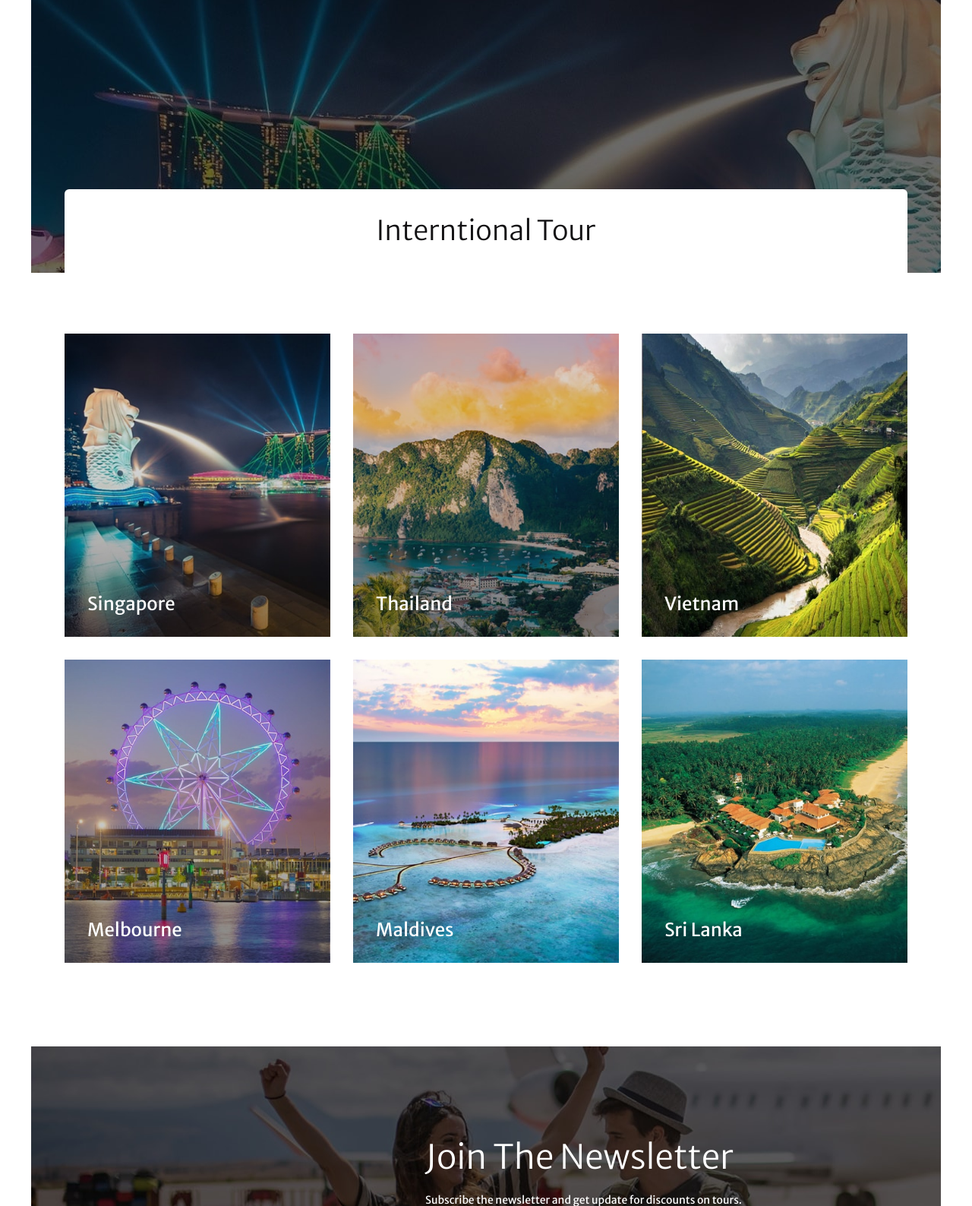
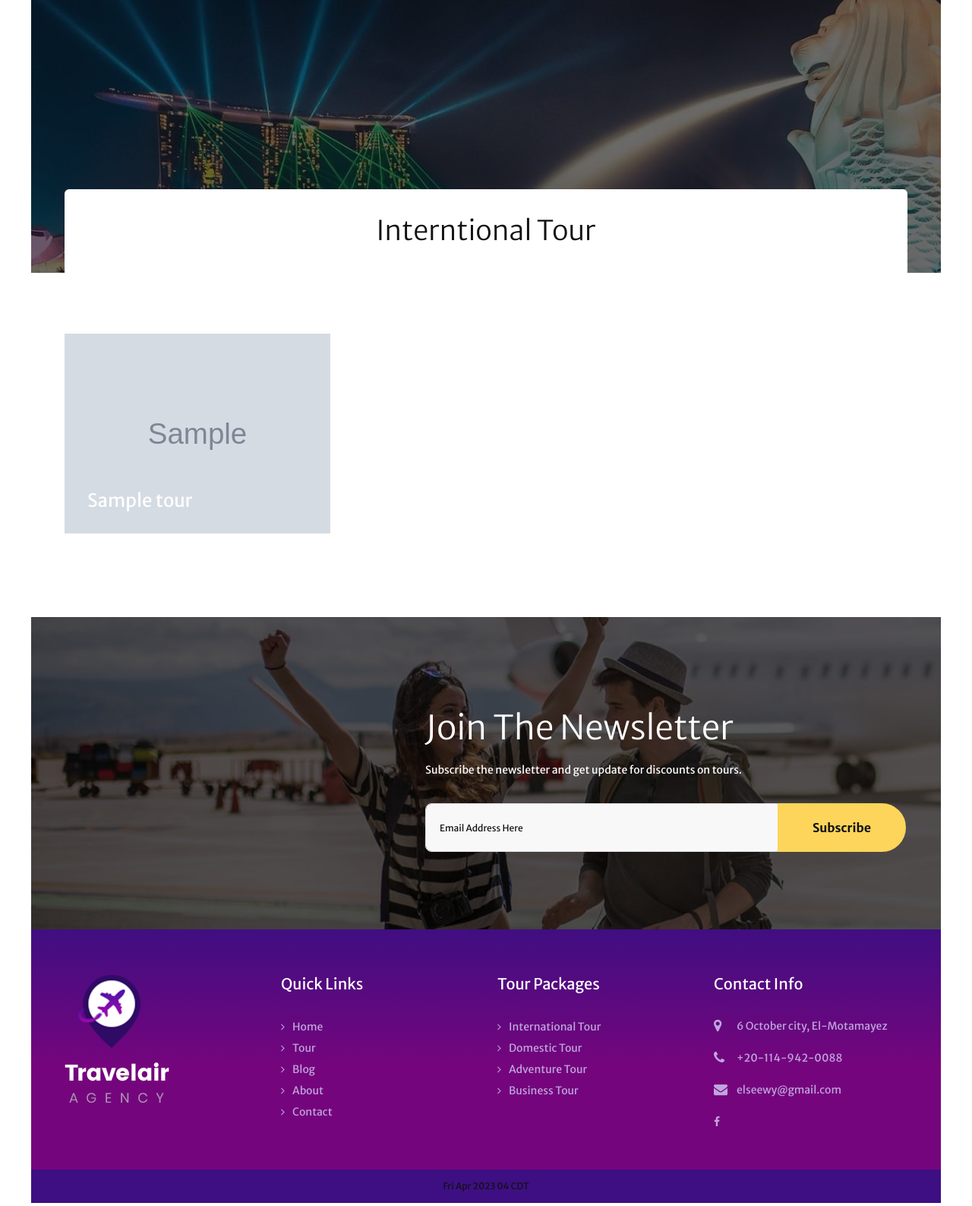
Before and after one commit to elseewy/sewetravel, a Django app: template templates/pages/tour-single-list.html in a window 1280 px wide. Shown: the part 136-1723 px from the top of the page at 76% size. Run offline with Django 4.2, Linux system fonts and the light colour scheme; the template is opened without the code that fills it: most values are stand-ins (such as "Sample title", 1, 10 or a date in 2020); grey boxes marked "Sample" are stand-in pictures; some libraries are stand-ins or nearby versions.

Commit message:
tours done

```diff
--- a/pages/urls.py
+++ b/pages/urls.py
@@ -6,9 +6,6 @@ urlpatterns = [
     path('about',views.about, name='about'),
     path('gallery',views.gallery, name='gallery'),
     path('contact',views.contact, name='contact'),
-    path('tourlist',views.tourlist, name='tourlist'),
-    path('toursinglelist',views.toursinglelist, name='toursinglelist'),
-    path('toursingle',views.toursingle, name='toursingle'),
     path('tourbooking', views.tourbooking, name='tourbooking'),
     path('blog',views.blog, name='blog'),
 ]
--- a/sewetravel/urls.py
+++ b/sewetravel/urls.py
@@ -21,6 +21,6 @@ from django.conf.urls.static import static
 urlpatterns = [
     path("admin/", admin.site.urls),
     path('', include('pages.urls')),
-    path('tours', include('tours.urls')),
-    path('tourlists', include('tourlists.urls')),
+    path('tours/', include('tours.urls')),
+    path('tourlists/', include('tourlists.urls')),
 ]  + static(settings.MEDIA_URL, document_root=settings.MEDIA_ROOT)
--- a/templates/base.html
+++ b/templates/base.html
@@ -13,6 +13,7 @@
     <title>Travelair Agency HTML Website Template</title>
     <!-- Bootstrap -->
     <link href="{% static 'css/bootstrap.min.css' %}" rel="stylesheet">
+
     <!-- Google Fonts -->
     <link href="https://fonts.googleapis.com/css?family=Merriweather+Sans:300,300i,400,400i,700,700i,800,800i" rel="stylesheet">
     <!-- owl-carousel -->
--- a/templates/includes/footer.html
+++ b/templates/includes/footer.html
@@ -14,7 +14,7 @@
                             <h3 class="footer-title ">Quick Links</h3>
                             <ul class="angle list-none">
                                 <li><a href="{% url 'home'%} ">Home</a></li>
-                                <li><a href="{% url 'toursinglelist'%}">Tour</a></li>
+                                <li><a href="{% url 'tours'%}">Tour</a></li>
                                 <li><a href="{% url 'blog'%}">Blog</a></li>
                                 <li><a href="{% url 'about'%} ">About</a></li>
                                 <li><a href="{% url 'contact'%} ">Contact</a></li>
--- a/templates/includes/navbar.html
+++ b/templates/includes/navbar.html
@@ -12,7 +12,7 @@
                                 <div id="navigation">
                                     <ul>
                                         <li class="active"><a href="{% url 'home' %}">Home</a></li>
-                                        <li><a href="{% url 'toursinglelist' %}">Tour Packages</a></li>
+                                        <li><a href="{% url 'tours' %}">Tour Packages</a></li>
                                         <li><a href="{% url 'gallery' %}">Gallery</a></li>
                                         <li><a href="{% url 'about' %}">About</a></li>
                                         <li><a href="{% url 'blog' %}">Blog</a></li>
--- a/templates/pages/tour-single-list.html
+++ b/templates/pages/tour-single-list.html
@@ -1,7 +1,7 @@
 {% extends 'base.html' %}
 
 {% block content %}
-
+{% load humanize %}
 {% load static %}
 
 
@@ -21,140 +21,70 @@
         <div class="content">
             <div class="container">
                 <div class="row">
+                    {% for tour in tours %}
                             <div class="col-xl-4 col-lg-4 col-md-4 col-sm-6 col-12">
                                 <!-- destination-section -->
                                 <div class="destination-block">
                                     <div class="desti-img">
-                                <img src="{% static 'images/destination_1.jpg' %}" alt="">
-                                <a href="#" class="desti-title">Singapore</a>
+                                        <img src="{{ tour.tour_photo.url }}" alt="">
+                                        <a href="#" class="desti-title">{{tour.tour_title}}</a>
                                         <div class="overlay">
                                             </div>
                                             <div class="text">
-                                        <h3 class="mb20 text-white">Singapore</h3>
+                                                <h3 class="mb20 text-white">{{tour.tour_title}}</h3>
                                                <ul class="angle list-none">
-                                        <li>4 Nights / 3 days</li>
-                                        <li>3 Star hotel</li>
-                                        <li>Breakfast and Dinner</li>
+                                                <li>{{tour.no_nights}} Nights / {{tour.no_days}} days</li>
+                                                <li>{{tour.no_stars}} Star hotel</li>
+                                                <li>{{tour.meal_one}} and {{tour.meal_two}}</li>
                                                </ul>
-                                    <p class="price">$1599</p>
-                                        <a href="#" class="btn-link">Go for Singapore <i class="fa fa-angle-right"></i></a></div>
-
-                            </div>
-                        </div>
-                        <!-- /.destination-section -->
-                    </div>
-                    <div class="col-xl-4 col-lg-4 col-md-4 col-sm-6 col-12">
-                        <!-- destination-section -->
-                        <div class="destination-block">
-                            <div class="desti-img">
-                                <img src="{% static 'images/destination_2.jpg' %}" alt="">
-                                <a href="#" class="desti-title">Thailand</a>
-                                <div class="overlay">
-                                    </div>
-                                    <div class="text">
-                                        <h3 class="mb20 text-white">Thailand</h3>
-                                        <ul class="angle list-none">
-                                        <li>5 Nights / 4 days</li>
-                                        <li>3 Star hotel</li>
-                                        <li>Breakfast and Dinner</li>
-                                    </ul>
-                                    <p class="price">$2599</p>
-                                        <a href="#" class="btn-link">Go for Thailand <i class="fa fa-angle-right"></i></a></div>
-
-                            </div>
-                        </div>
-                        <!-- /.destination-section -->
-                    </div>
-                    <div class="col-xl-4 col-lg-4 col-md-4 col-sm-6 col-12">
-                        <!-- destination-section -->
-                        <div class="destination-block">
-                            <div class="desti-img">
-                                <img src="{% static 'images/destination_3.jpg' %}" alt="">
-                                <a href="#" class="desti-title">Vietnam</a>
-                                <div class="overlay">
-                                    </div>
-                                    <div class="text">
-                                        <h3 class="mb20 text-white">Vietnam</h3>
-                                         <ul class="angle list-none">
-                                        <li>6 Nights / 5 days</li>
-                                        <li>3 Star hotel</li>
-                                        <li>Breakfast and Dinner</li>
-                                    </ul>
-                                    <p class="price">$4599</p>
-                                        <a href="#" class="btn-link">Go for Vietnam <i class="fa fa-angle-right"></i></a></div>
-
-                            </div>
-                        </div>
-                        <!-- /.destination-section -->
-                    </div>
-                    <!-- destination-section -->
-                    <div class="col-xl-4 col-lg-4 col-md-4 col-sm-6 col-12">
-                        <div class="destination-block">
-                            <div class="desti-img">
-                                <img src="{% static 'images/destination_4.jpg' %}" alt="">
-                                <a href="#" class="desti-title">Melbourne</a>
-                                <div class="overlay">
-                                     </div>
-                                    <div class="text">
-                                        <h3 class="mb20 text-white">Melbourne</h3>
-                                        <ul class="angle list-none">
-                                        <li>4 Nights / 3 days</li>
-                                        <li>3 Star hotel</li>
-                                        <li>Breakfast and Dinner</li>
-                                    </ul>
-                                    <p class="price">$2599</p>
-                                        <a href="#" class="btn-link">Go for Melbourne <i class="fa fa-angle-right"></i></a></div>
-
+                                                <p class="price">${{tour.tour_price | intcomma }}</p>
+                                                <a href="{% url 'tour_detail' tour.id %}" class="btn-link">Go for {{tour.tour_title}} <i class="fa fa-angle-right"></i></a>
                                             </div>
                                     </div>
                                 </div>
-                    <!-- /.destination-section -->
-                    <!-- destination-section -->
-                    <div class="col-xl-4 col-lg-4 col-md-4 col-sm-6 col-12">
-                        <div class="destination-block">
-                            <div class="desti-img">
-                                <img src="{% static 'images/destination_5.jpg' %}" alt="">
-                                <a href="#" class="desti-title">Maldives</a>
-                                <div class="overlay">
                            </div>
-                                    <div class="text">
-                                        <h3 class="mb20 text-white">Maldives</h3>
-                                         <ul class="angle list-none">
-                                        <li>8 Nights / 7 days</li>
-                                        <li>3 Star hotel</li>
-                                        <li>Breakfast and Dinner</li>
-                                    </ul>
-                                    <p class="price">$7000</p>
-                                        <a href="#" class="btn-link">Go for Maldives <i class="fa fa-angle-right"></i></a></div>
+                    {% endfor %}                    <!-- /.destination-section -->
+                </div>
+                <!-- Page navigation start -->
 
             </div>
+                <div class="pagination-box p-box-2 text-center">
+                    <nav aria-label="Page navigation example">
+                      {% if tours.has_other_pages %}
+                        <ul class="pagination">
+                          {% if tours.has_previous %}
+                              <li class="page-item">
+                                  <a class="page-link" href="?page={{tours.previous_page_number}}"><i class="fa fa-angle-left"></i></a>
+                              </li>
+                          {% else %}
+                            <li class="page-item disabled">
+                                <a class="page-link"><i class="fa fa-angle-left"></i></a>
+                            </li>
+                          {% endif %}
+
+                          {% for i in tours.paginator.page_range %}
+                            {% if tours.number == i %}
+                              <li class="page-item"><a class="page-link active" href="#">{{i}}</a></li>
+                            {% else %}
+                              <li class="page-item"><a class="page-link" href="?page={{i}}">{{i}}</a></li>
+                            {% endif %}
+                          {% endfor %}
+
+                          {% if tours.has_next %}
+                              <li class="page-item">
+                                  <a class="page-link" href="?page={{cars.next_page_number}}"><i class="fa fa-angle-right"></i></a>
+                              </li>
+                          {% else %}
+                            <li class="page-item disabled">
+                                <a class="page-link"><i class="fa fa-angle-right"></i></a>
+                            </li>
+                          {% endif %}
+
+                        </ul>
+                      {% endif %}
+                    </nav>
                 </div>
-                    </div>
-                    <!-- /.destination-section -->
-                    <!-- destination-section -->
-                    <div class="col-xl-4 col-lg-4 col-md-4 col-sm-6 col-12">
-                        <div class="destination-block">
-                            <div class="desti-img">
-                                <img src="{% static 'images/destination_6.jpg' %}" alt="">
-                                <a href="#" class="desti-title">Sri Lanka</a>
-                                <div class="overlay">
-                                    </div>
-                                    <div class="text">
-                                        <h3 class="mb20 text-white">Sri Lanka</h3>
-                                         <ul class="angle list-none">
-                                        <li>9 Nights / 8 days</li>
-                                        <li>3 Star hotel</li>
-                                        <li>Breakfast and Dinner</li>
-                                    </ul>
-                                    <p class="price">$8999</p>
-                                        <a href="#" class="btn-link">Go for Maldives <i class="fa fa-angle-right"></i></a></div>
 
-                            </div>
-                        </div>
-                    </div>
-                    <!-- /.destination-section -->
-                </div>
-            </div>
         </div>
         <!-- /.destination-section -->
            <!-- newsletter-section -->
--- a/tours/urls.py
+++ b/tours/urls.py
@@ -3,4 +3,5 @@ from . import views
 
 urlpatterns = [
     path('', views.tours, name='tours'),
+    path('<int:id>', views.tour_detail, name='tour_detail'),
 ]
```
Also changed, not shown: pages/views.py (+0 -9 lines), sewetravel/settings.py (+9 -0 lines), templates/pages/home.html (+4 -4 lines), templates/pages/toursingle.html (+61 -60 lines), 2 other files. Lines whose indentation alone changed are shown as unchanged.
